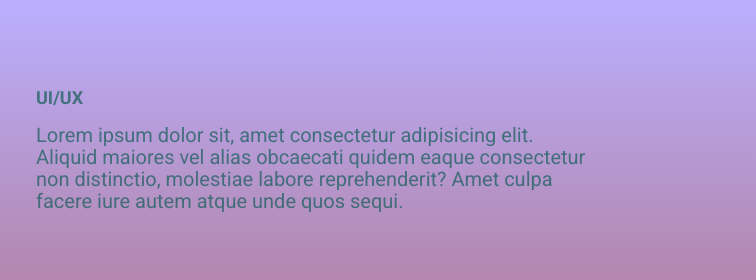
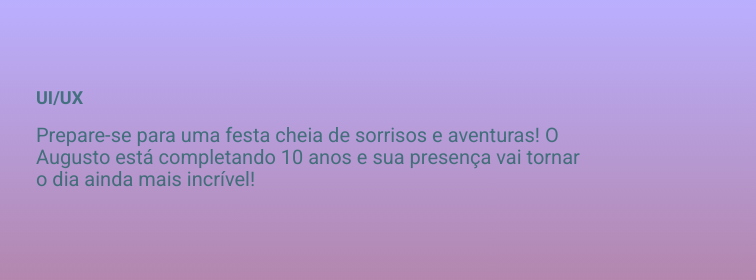
Before and after one commit to igorprogrammer93/Anivers-rio_do_Augusto, a website built with Parcel: page src/index.html in a window 1280 px wide. Shown: the part 860-1140 px from the top of the page, 524-1280 px from the left. Built offline with nearby package versions, Linux system fonts and the light colour scheme; files whose address does not match are found by name.

Commit message:
commitfrase2

```diff
--- a/src/index.html
+++ b/src/index.html
@@ -57,7 +57,7 @@
             <div class="event__details">
                 <h2 class="event__details__title">UI/UX</h2>
                 <p class="event__details__description">
-                    Lorem ipsum dolor sit, amet consectetur adipisicing elit. Aliquid maiores vel alias obcaecati quidem eaque consectetur non distinctio, molestiae labore reprehenderit? Amet culpa facere iure autem atque unde quos sequi.
+                    Prepare-se para uma festa cheia de sorrisos e aventuras! O Augusto está completando 10 anos e sua presença vai tornar o dia ainda mais incrível!
                 </p>
             </div>
             <img class="event__image" src="./images/foto2.png" alt="UI/UX">
```
